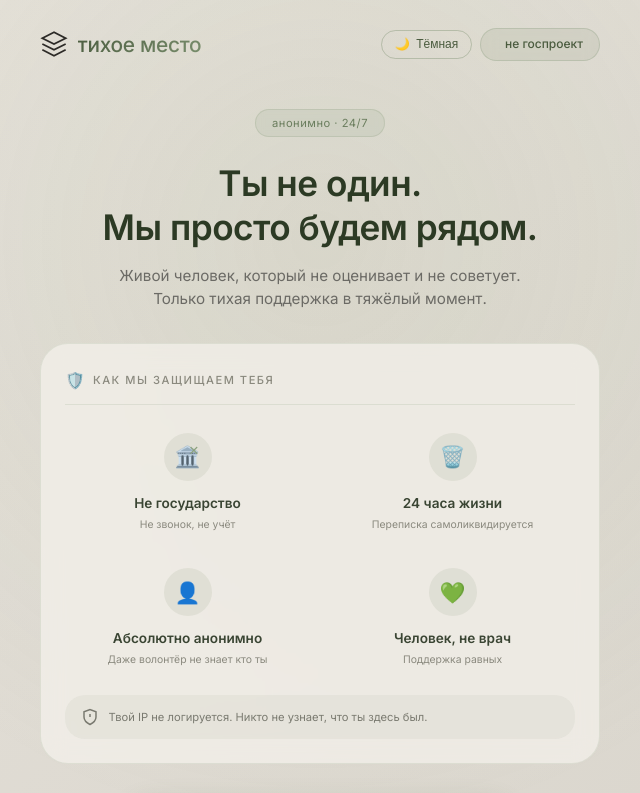
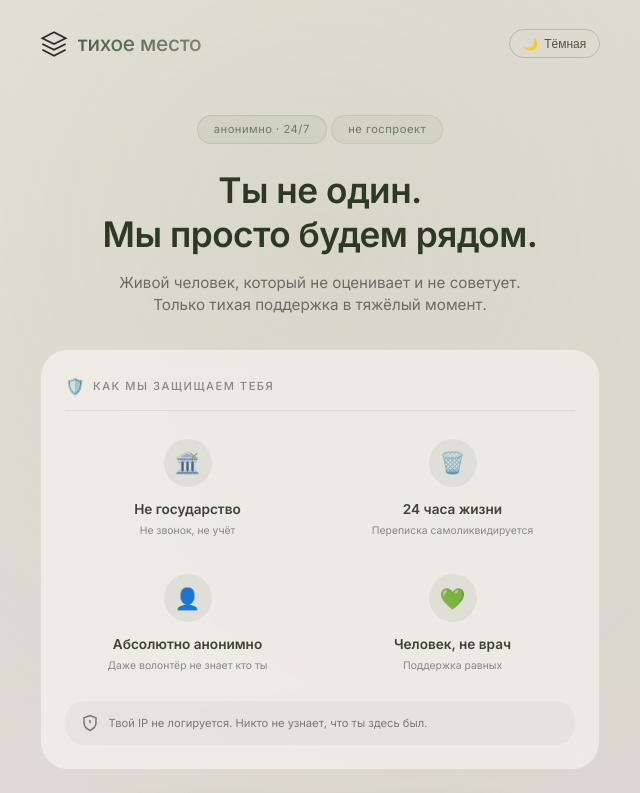
Before and after one commit to trusdd/tihoe-mesto, a plain HTML site: page index.html in a window 1280 px wide. Shown: the top 793 px of the page, without its empty margins (320-960 px from the left). Drawn offline with Linux system fonts and the light colour scheme.

Commit message:
style: убрал крест из надписи не госпроект, убрал дублирование в шапке

```diff
--- a/index.html
+++ b/index.html
@@ -25,22 +25,19 @@
         </div>
         <span class="logo-text">тихое место</span>
       </div>
-      <div style="display: flex; gap: 0.5rem; align-items: center;">
-        <button id="themeToggle" class="theme-toggle">
-          <span class="theme-icon">🌙</span>
-          <span class="theme-text">Тёмная</span>
-        </button>
-        <div class="trust-badge">
-          <span class="badge-dot"></span>
-          <span>не госпроект</span>
-        </div>
-      </div>
+      <button id="themeToggle" class="theme-toggle">
+        <span class="theme-icon">🌙</span>
+        <span class="theme-text">Тёмная</span>
+      </button>
     </header>
 
     <main class="main">
       <div class="hero animate-fade-up">
         <div class="hero-badge">
           <span>анонимно · 24/7</span>
+        </div>
+        <div class="hero-badge secondary-badge">
+          <span>не госпроект</span>
         </div>
         <h1 class="hero-title">
           Ты не один.
--- a/style.css
+++ b/style.css
@@ -1201,3 +1201,18 @@ body.dark-theme .theme-toggle:hover {
     transform: translateY(0);
   }
 }
+
+.secondary-badge {
+  margin-top: 0.5rem;
+  background: rgba(122, 143, 110, 0.08) !important;
+  border-color: rgba(122, 143, 110, 0.15) !important;
+}
+
+body.dark-theme .secondary-badge {
+  background: rgba(93, 122, 173, 0.08) !important;
+  border-color: rgba(93, 122, 173, 0.15) !important;
+}
+
+.hero-badge {
+  transition: all 0.2s ease;
+}
```
